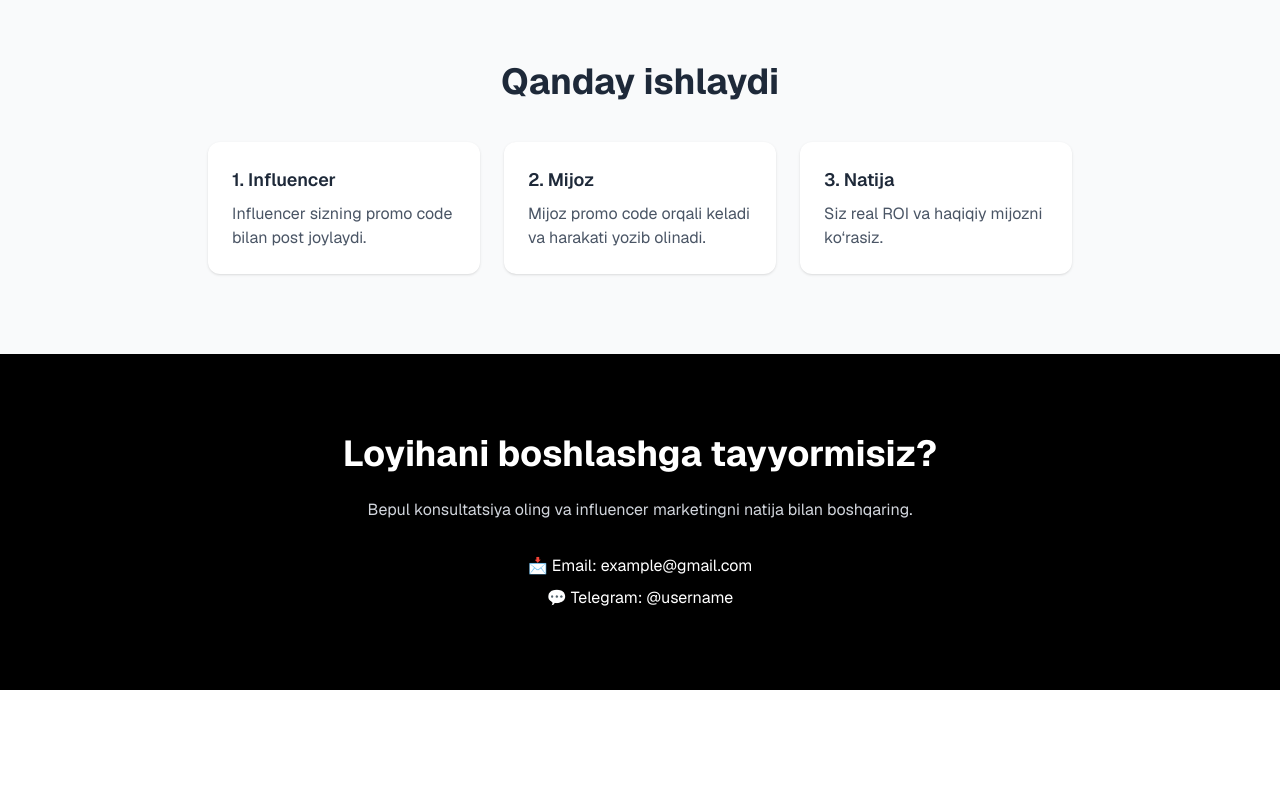
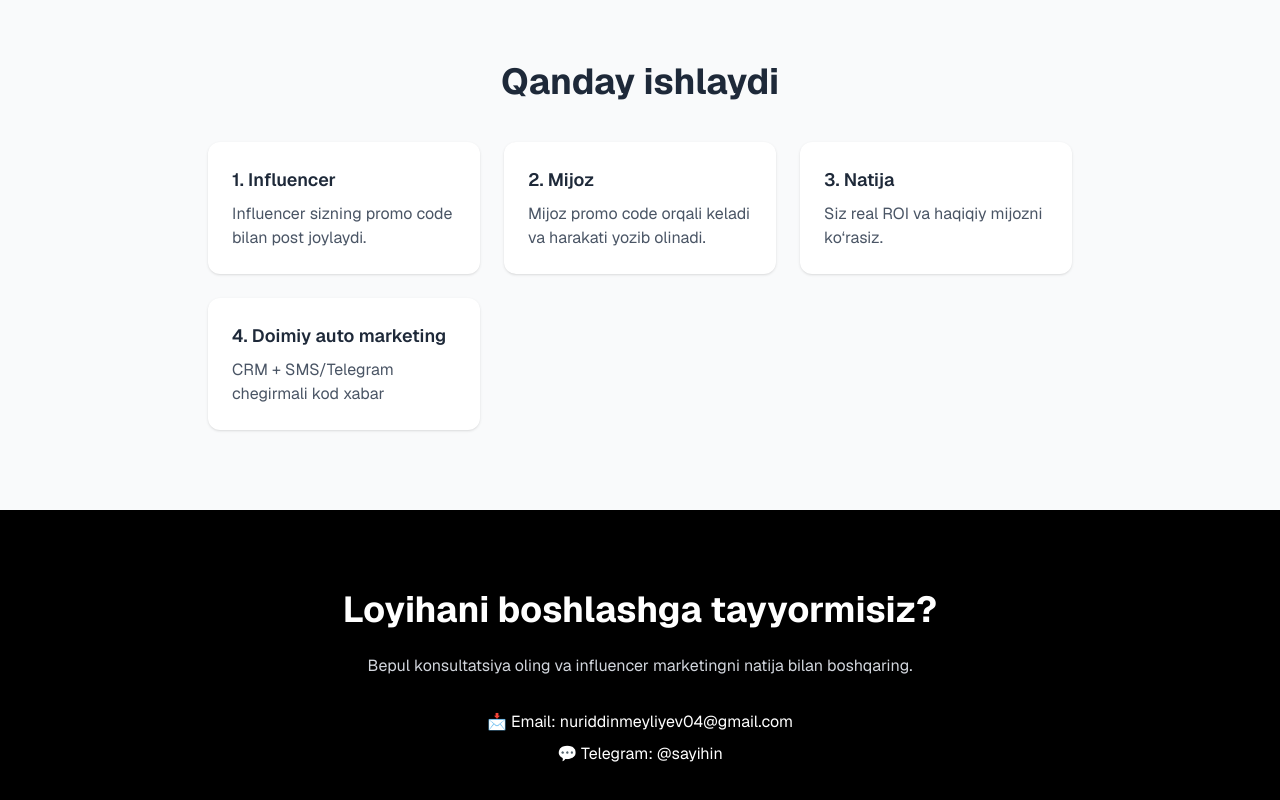
Before and after one commit to nuriddinwelle/Deelsa, a Next.js app: page / in a window 1280 px wide. Shown: the part 1362-2162 px from the top of the page. Before the commit the page ends 2052 px from the top, so only its background shows below. Built offline with nearby package versions, Linux system fonts and the light colour scheme.

Commit message:
Update dependencies

```diff
--- a/app/page.tsx
+++ b/app/page.tsx
@@ -67,6 +67,12 @@ export default function Home() {
                 Siz real ROI va haqiqiy mijozni ko‘rasiz.
               </p>
             </div>
+             <div className="bg-white p-6 rounded-xl shadow">
+              <h3 className="font-semibold text-lg mb-2">4. Doimiy auto marketing</h3>
+              <p className="text-gray-600">
+               CRM + SMS/Telegram chegirmali kod xabar
+              </p>
+            </div>
           </div>
         </div>
       </section>
@@ -83,8 +89,8 @@ export default function Home() {
           </p>
 
           <div className="space-y-2">
-            <p>📩 Email: example@gmail.com</p>
-            <p>💬 Telegram: @username</p>
+            <p>📩 Email: nuriddinmeyliyev04@gmail.com</p>
+            <p>💬 Telegram: @sayihin</p>
           </div>
         </div>
       </section>
```
